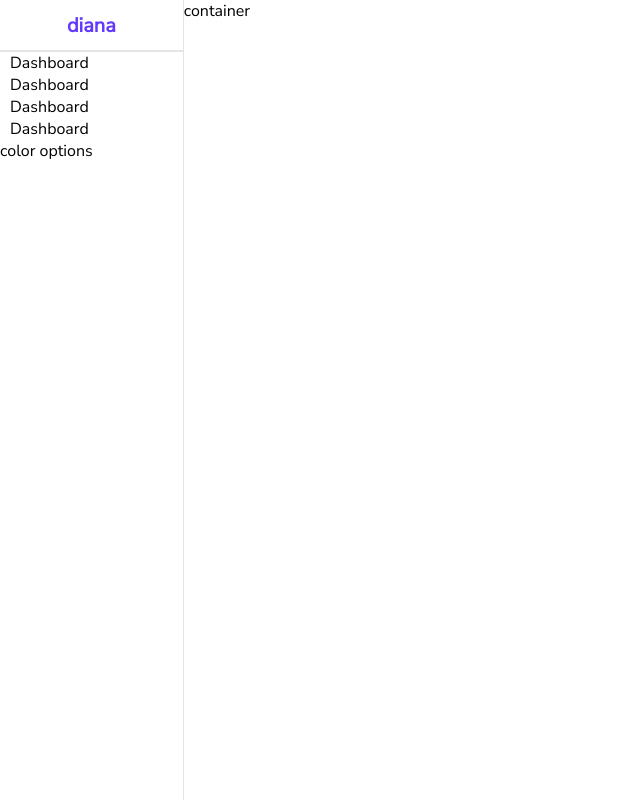
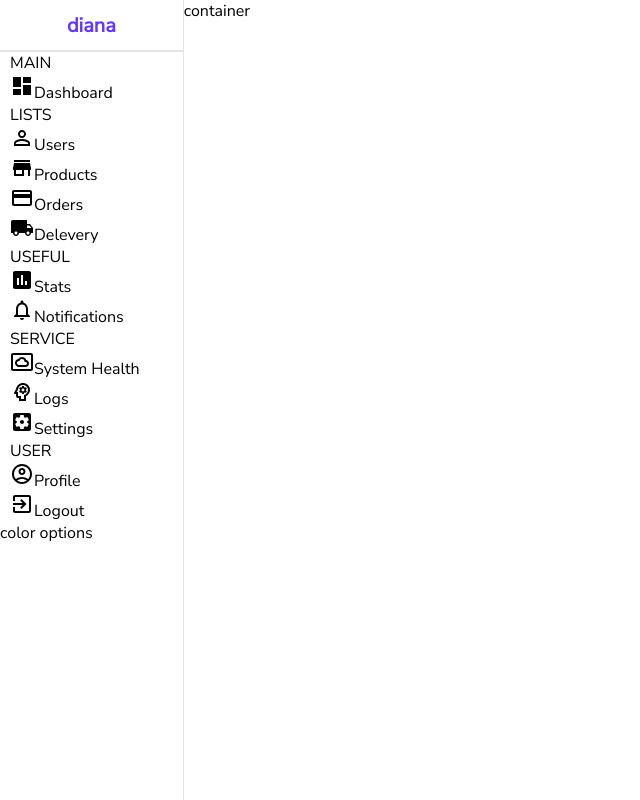
Before and after one commit to Leyla11/dashboard, a React (Create React App) app: page / in a window 1280 px wide. Shown: the whole page, without its empty margins (0-640 px from the left). Built offline with nearby package versions, Linux system fonts and the light colour scheme.

Commit message:
add icons

```diff
--- a/package.json
+++ b/package.json
@@ -3,6 +3,10 @@
   "version": "0.1.0",
   "private": true,
   "dependencies": {
+    "@emotion/react": "^11.11.1",
+    "@emotion/styled": "^11.11.0",
+    "@mui/icons-material": "^5.14.16",
+    "@mui/material": "^5.14.17",
     "@testing-library/jest-dom": "^5.17.0",
     "@testing-library/react": "^13.4.0",
     "@testing-library/user-event": "^13.5.0",
--- a/src/components/sidebar/Sidebar.jsx
+++ b/src/components/sidebar/Sidebar.jsx
@@ -1,4 +1,16 @@
 import './sidebar.scss'
+import DashboardIcon from '@mui/icons-material/Dashboard';
+import PersonOutlineOutlinedIcon from '@mui/icons-material/PersonOutlineOutlined';
+import StoreIcon from '@mui/icons-material/Store';
+import CreditCardIcon from '@mui/icons-material/CreditCard';
+import LocalShippingIcon from '@mui/icons-material/LocalShipping';
+import AssessmentIcon from '@mui/icons-material/Assessment';
+import NotificationsNoneOutlinedIcon from '@mui/icons-material/NotificationsNoneOutlined';
+import SettingsSystemDaydreamOutlinedIcon from '@mui/icons-material/SettingsSystemDaydreamOutlined';
+import PsychologyOutlinedIcon from '@mui/icons-material/PsychologyOutlined';
+import SettingsApplicationsIcon from '@mui/icons-material/SettingsApplications';
+import AccountCircleOutlinedIcon from '@mui/icons-material/AccountCircleOutlined';
+import ExitToAppTwoToneIcon from '@mui/icons-material/ExitToAppTwoTone';
 
 const Sidebar = () => {
   return (
@@ -9,10 +21,59 @@ const Sidebar = () => {
         <hr />
         <div className="center">
           <ul>
-            <li><span>Dashboard</span></li>
-            <li><span>Dashboard</span></li>
-            <li><span>Dashboard</span></li>
-            <li><span>Dashboard</span></li>
+          <p className="title">MAIN</p>
+            <li>
+              <DashboardIcon className='icon'/>
+              <span>Dashboard</span>
+            </li>
+            <p className="title">LISTS</p>
+            <li>
+              <PersonOutlineOutlinedIcon className='icon'/>
+              <span>Users</span>
+            </li>
+            <li>
+              <StoreIcon className='icon'/>
+              <span>Products</span>
+            </li>
+            <li>
+              <CreditCardIcon className='icon'/>
+              <span>Orders</span>
+            </li>
+            <li>
+              <LocalShippingIcon className='icon'/>
+              <span>Delevery</span>
+            </li>
+            <p className="title">USEFUL</p>
+            <li>
+              <AssessmentIcon className='icon'/>
+              <span>Stats</span>
+            </li>
+            <li>
+              <NotificationsNoneOutlinedIcon className='icon'/>
+              <span>Notifications</span>
+            </li>
+            <p className="title">SERVICE</p>
+            <li>
+              <SettingsSystemDaydreamOutlinedIcon className='icon'/>
+              <span>System Health</span>
+            </li>
+            <li>
+              <PsychologyOutlinedIcon className='icon'/>
+              <span>Logs</span>
+            </li>
+            <li>
+              <SettingsApplicationsIcon className='icon'/>
+              <span>Settings</span>
+            </li>
+            <p className="title">USER</p>
+            <li>
+              <AccountCircleOutlinedIcon className='icon'/>
+              <span>Profile</span>
+            </li>
+            <li>
+              <ExitToAppTwoToneIcon className='icon'/>
+              <span>Logout</span>
+            </li>
           </ul>
         </div>
         <div className="bottom">color options</div>
```
Also changed, not shown: 1 other file (tests, documents, lock files or other folders).
